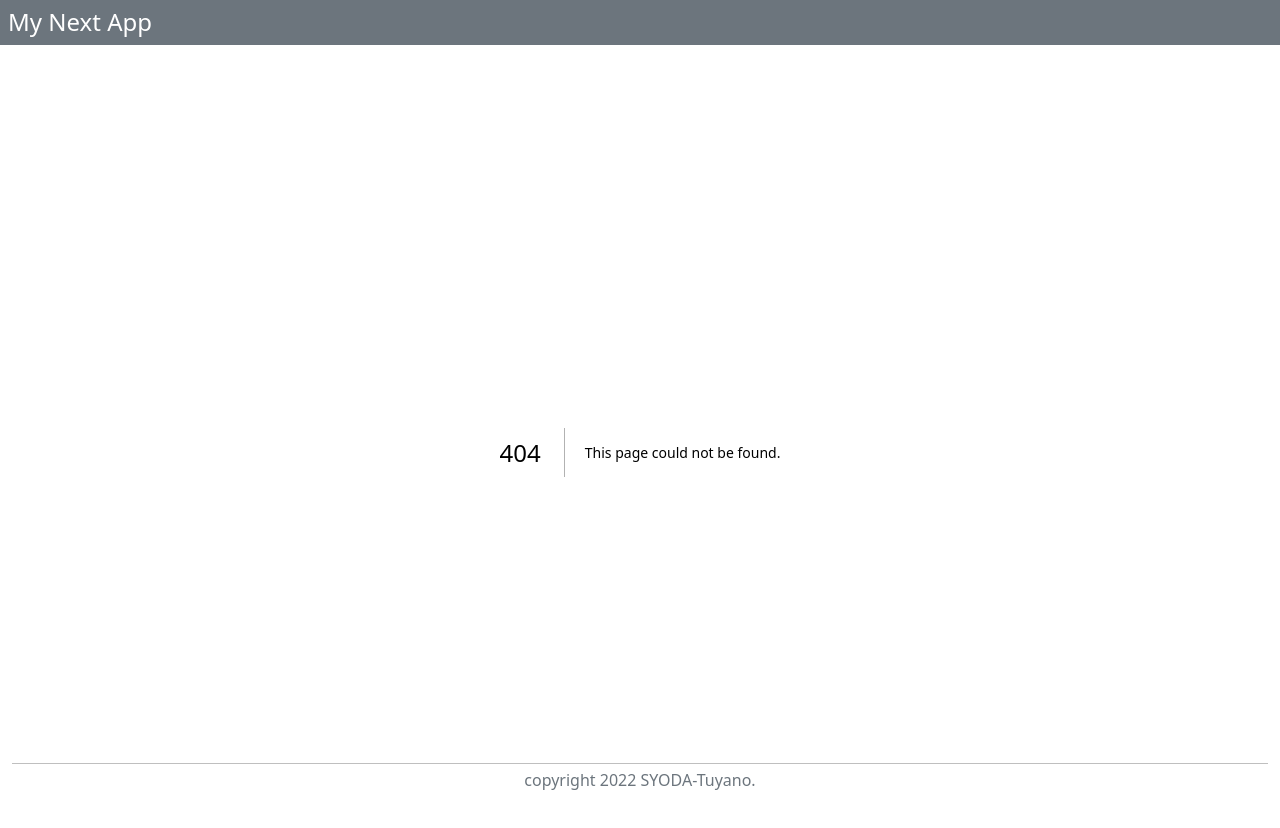
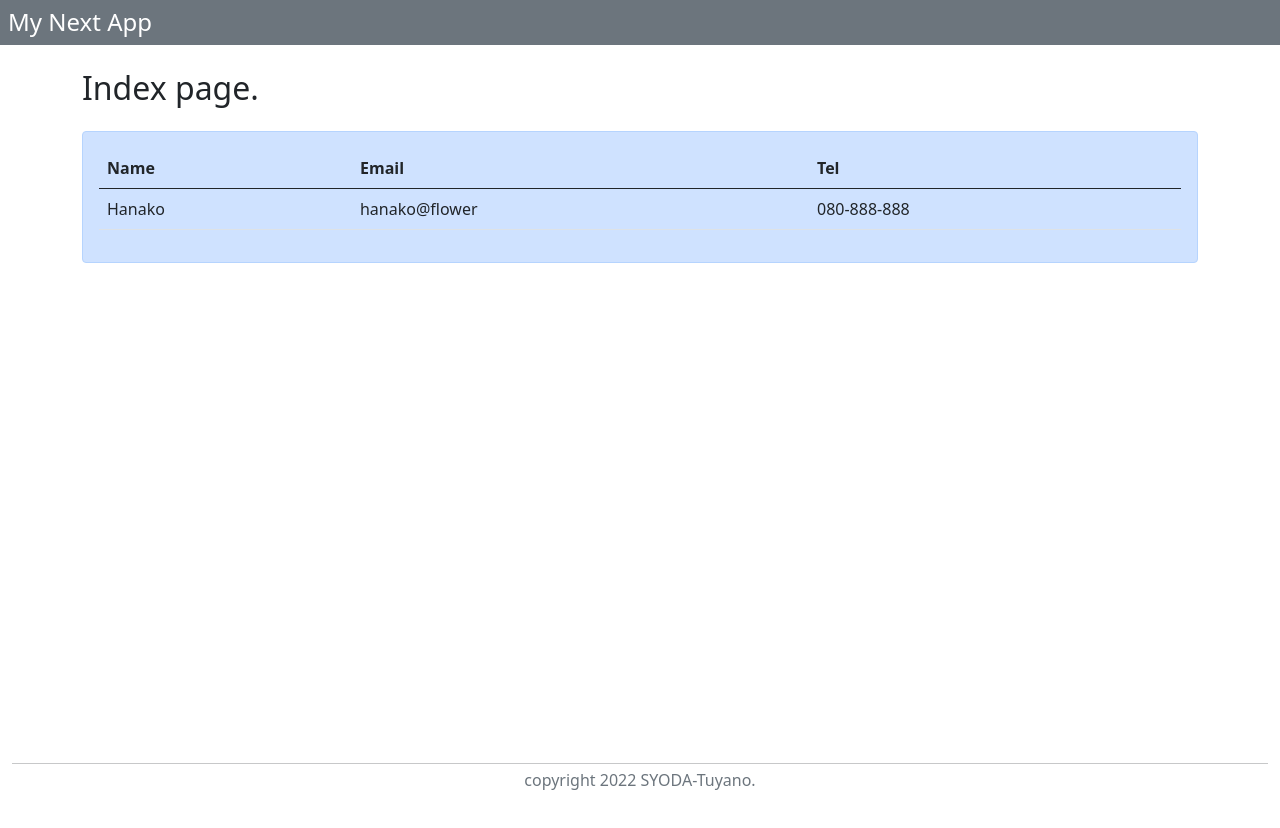
Before and after one commit to pomepome0505/react-study, a Next.js app in the folder my-app/: page /data/1 in a window 1280 px wide. Before the commit this address had no page. Shown: the top 828 px of the page. After the commit the page ends 800 px from the top, so only its background shows below. Built offline with nearby package versions, Linux system fonts and the light colour scheme.

Commit message:
動的ルーティングの実装

```diff
--- /dev/null
+++ b/my-app/pages/data/[num].tsx
@@ -0,0 +1,49 @@
+import { useState, useEffect } from 'react'
+import { useRouter } from 'next/router'
+
+const data = [
+  {name:'Taro', email:'taro@yamada', tel:'090-999-999'},
+  {name:'Hanako', email:'hanako@flower', tel:'080-888-888'},
+  {name:'Sachiko', email:'sachiko@happy', tel:'070-777-777'}
+]
+
+type Props = {
+
+}
+
+export default function Home(props: Props) {
+  const [item,setItem] = useState({name:'',email:'',tel:''})
+  const router = useRouter()
+
+  useEffect(() => {
+    if(!router.isReady) return
+    let { num } = router.query
+    if (!num) return
+    const setNum: number = +num < data.length ? +num : 0
+    setItem(data[setNum])
+  }, [router.isReady])
+
+  return (
+    <main className="container">
+      <h2 className="my-4">Index page.</h2>
+      <div className="alert alert-primary">
+        <table className="table">
+          <thead>
+            <tr>
+              <th>Name</th>
+              <th>Email</th>
+              <th>Tel</th>
+            </tr>
+          </thead>
+          <tbody>
+            <tr>
+              <td>{item.name}</td>
+              <td>{item.email}</td>
+              <td>{item.tel}</td>
+            </tr>
+          </tbody>
+        </table>
+      </div>
+    </main>
+  )
+}
```
